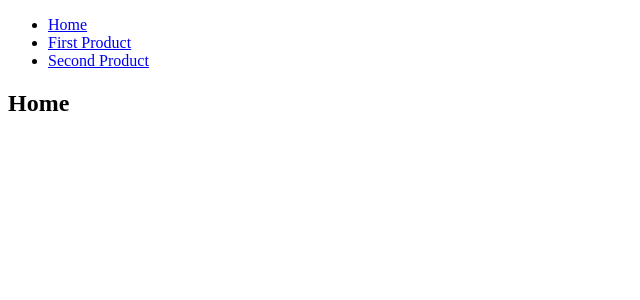
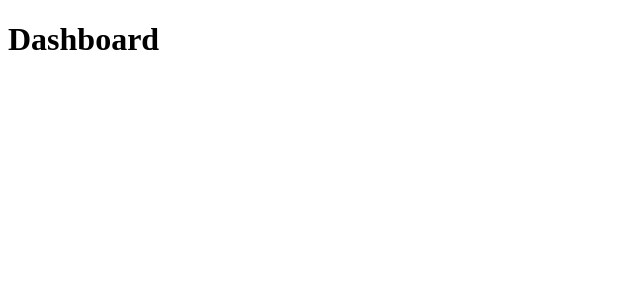
Before and after one commit to Lochid/SavageWorld, a React (Create React App) app: page / in a window 1280 px wide. Shown: the top 300 px of the page, without its empty margins (0-640 px from the left). Built offline with nearby package versions, Linux system fonts and the light colour scheme.

Commit message:
Add pages

```diff
--- a/src/AppRouter.tsx
+++ b/src/AppRouter.tsx
@@ -1,36 +1,11 @@
 import React from 'react';
-import { BrowserRouter as Router, Route, Link, RouteComponentProps } from "react-router-dom";
+import { BrowserRouter as Router, Route } from "react-router-dom";
+import Dashboard from './pages/dashboard';
 
-type TParams = { id: string | undefined };
-
-function Index() {
-  return <h2>Home</h2>;
-}
-
-function Product({ match }: RouteComponentProps<TParams>) {
-  return <h2>This is a page for product with ID: {match.params.id} </h2>;
-}
 function AppRouter() {
   return (
     <Router>
-      <div>
-        <nav>
-          <ul>
-            <li>
-              <Link to="/">Home</Link>
-            </li>
-            <li>
-              <Link to="/products/1">First Product</Link>
-            </li>
-            <li>
-              <Link to="/products/2">Second Product</Link>
-            </li>
-          </ul>
-        </nav>
-
-        <Route path="/" exact component={Index} />
-        <Route path="/products/:id" component={Product} />
-      </div>
+      <Route path="/" exact component={Dashboard} />
     </Router>
   );
 }
--- /dev/null
+++ b/src/pages/dashboard/index.tsx
@@ -0,0 +1,9 @@
+import React from 'react';
+
+function Dashboard() {
+  return (
+    <h1>Dashboard</h1>
+  );
+}
+
+export default Dashboard;
```
Also changed, not shown: src/logo.svg (deleted).
